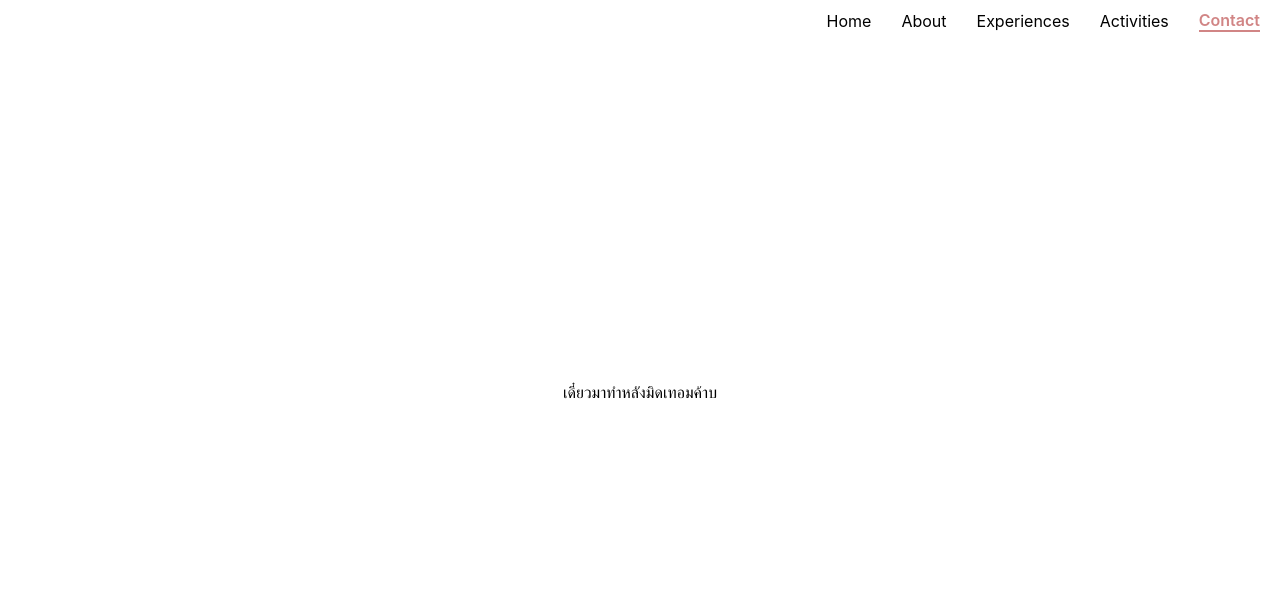
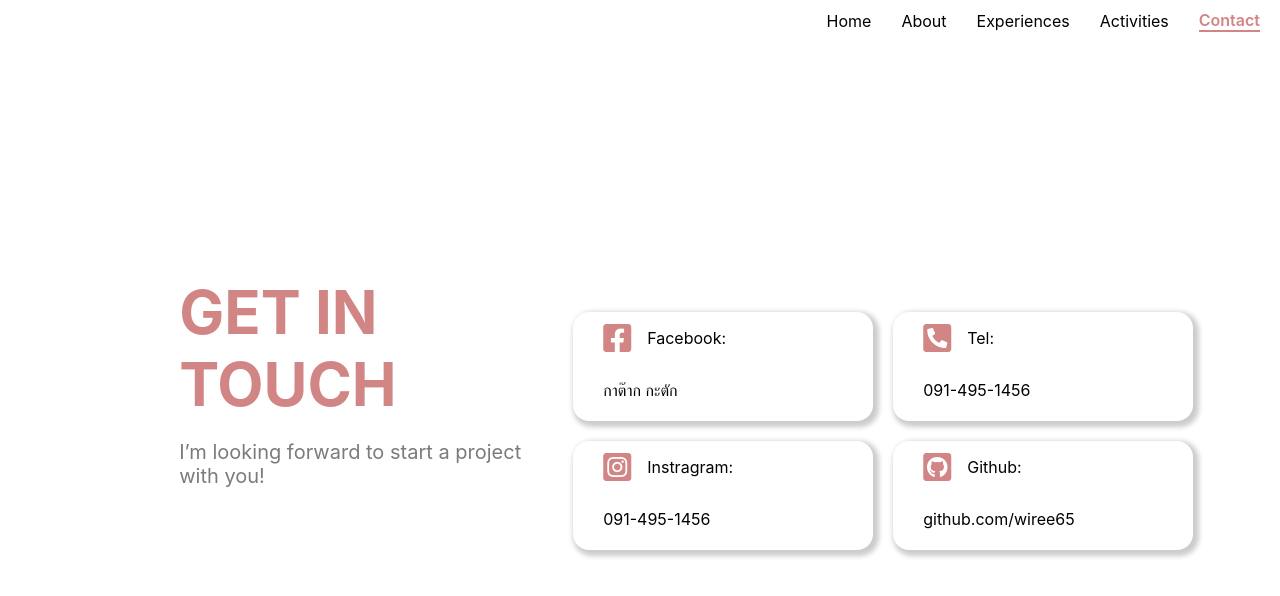
Before and after one commit to wiree65/Wiree-Porfolio, a Next.js app: page /contact in a window 1280 px wide. Shown: the top 596 px of the page. Built offline with nearby package versions, Linux system fonts and the light colour scheme.

Commit message:
[ADD] contact content

```diff
--- a/package.json
+++ b/package.json
@@ -7,8 +7,10 @@
     "@material-ui/core": "^4.11.3",
     "@material-ui/icons": "^4.11.2",
     "next": "^10.0.7",
+    "node-mandrill": "^1.0.1",
     "react": "^17.0.1",
     "react-dom": "^17.0.1",
+    "react-map-gl": "^6.1.10",
     "react-material-ui-carousel": "^2.2.1",
     "react-transition-group": "^4.4.1"
   },
--- a/pages/contact.js
+++ b/pages/contact.js
@@ -2,23 +2,169 @@ import { Fragment, useState, useEffect } from "react";
 
 import Layout from "../component/Layout";
 const General = (props) => {
-
   return (
     <Fragment>
-        <Layout page="contact">
-      <div className="container">
-       เดี๋ยวมาทำหลังมิดเทอมค้าบ
+      <Layout page="contact">
+        <div className="container">
+          <div className="margin">
+            <h1>GET IN TOUCH</h1>
+            <p className="font">
+              I’m looking forward to start a project with you!
+            </p>
+          </div>
+          <div className="row">
+            <div className="card">
+              <div style={{ display: "flex", flexDirection: "row",alignItems:'center', }}>
+              <i
+                  className="fab fa-facebook-square"
+                  style={{
+                    display: "flex",
+                    color: "#D18585",
+                    fontSize: "2rem",
+                    marginRight: "1rem",
+                  }}
+                ></i>
+                <p> Facebook:</p>
 
-      </div>
+              </div>
+              <p>กาต๊าก กะตัก</p>
+            </div>
+            <div className="card">
+              <div style={{ display: "flex", flexDirection: "row",alignItems:'center', }}>
+              <i
+                  className="fas fa-phone-square-alt"
+                  style={{
+                    display: "flex",
+                    color: "#D18585",
+                    fontSize: "2rem",
+                    marginRight: "1rem",
+                  }}
+                ></i>
+                <p> Tel:</p>
+
+              </div>
+              <p>091-495-1456</p>
+            </div>
+            <div className="card">
+              <div style={{ display: "flex", flexDirection: "row",alignItems:'center', }}>
+              <i
+                  className="fab fa-instagram-square"
+                  style={{
+                    display: "flex",
+                    color: "#D18585",
+                    fontSize: "2rem",
+                    marginRight: "1rem",
+                  }}
+                ></i>
+                <p> Instragram:</p>
+
+              </div>
+              <p>091-495-1456</p>
+            </div>
+            <div className="card">
+              <div style={{ display: "flex", flexDirection: "row",alignItems:'center', }}>
+              <i
+                  className="fab fa-github-square"
+                  style={{
+                    display: "flex",
+                    color: "#D18585",
+                    fontSize: "2rem",
+                    marginRight: "1rem",
+                  }}
+                ></i>
+                <p> Github:</p>
+
+              </div>
+              <p>github.com/wiree65</p>
+            </div>
+          </div>
+        </div>
       </Layout>
       <style jsx>{`
-        .container {
-            height:90vh;
-            width:100vw;
+        .card {
+          display: flex;
+          justify-content: center;
+          background: white;
+          transition: 0.3s;
+          width: 300px;
+          margin: 10px;
+          padding: 50px;
+          border-radius: 2vh;
+          border: none;
+          box-shadow: 3px 3px 5px 3px #ccc;
+          padding: 0 10px 5px 30px;
+          flex-direction: column;
+        }
+        .column {
+          width: 15vw;
           display: flex;
           justify-content: center;
           align-items: center;
           flex-direction: column;
+        }
+        .row {
+          flex-wrap: wrap;
+          width: 50vw;
+          height: 25%;
+          display: flex;
+          justify-content: center;
+          align-items: center;
+          flex-direction: row;
+        }
+        .margin {
+          margin-left: 8%;
+          width: 30vw;
+        }
+        h1 {
+          color: #d18585;
+          font-size: 60px;
+          margin: 0px;
+        }
+        .font {
+          font-size: 20px;
+          color: #7b7b7b;
+        }
+        .container {
+          height: 90vh;
+          width: 100vw;
+          display: flex;
+          align-content: space-evenly;
+          justify-content: center;
+          align-items: center;
+          flex-direction: row;
+        }
+        @media only screen and (max-width: 768px) {
+          .font {
+            font-size: 18px;
+            color: #7b7b7b;
+          }
+          h1 {
+            color: #d18585;
+            font-size: 40px;
+            margin-top: 50px;
+          }
+          .row {
+            flex-wrap: wrap;
+            width: 80vw;
+            height: 25%;
+            display: flex;
+            justify-content: center;
+            align-items: center;
+            flex-direction: row;
+          }
+          .container {
+            height: 90vh;
+            width: 100vw;
+            display: flex;
+            justify-content: flex-start;
+            align-items: center;
+            flex-direction: column;
+          }
+          .margin {
+            text-align: center;
+            margin: 0%;
+            width: 80%;
+          }
         }
       `}</style>
     </Fragment>
```
Also changed, not shown: 1 other file (tests, documents, lock files or other folders).
